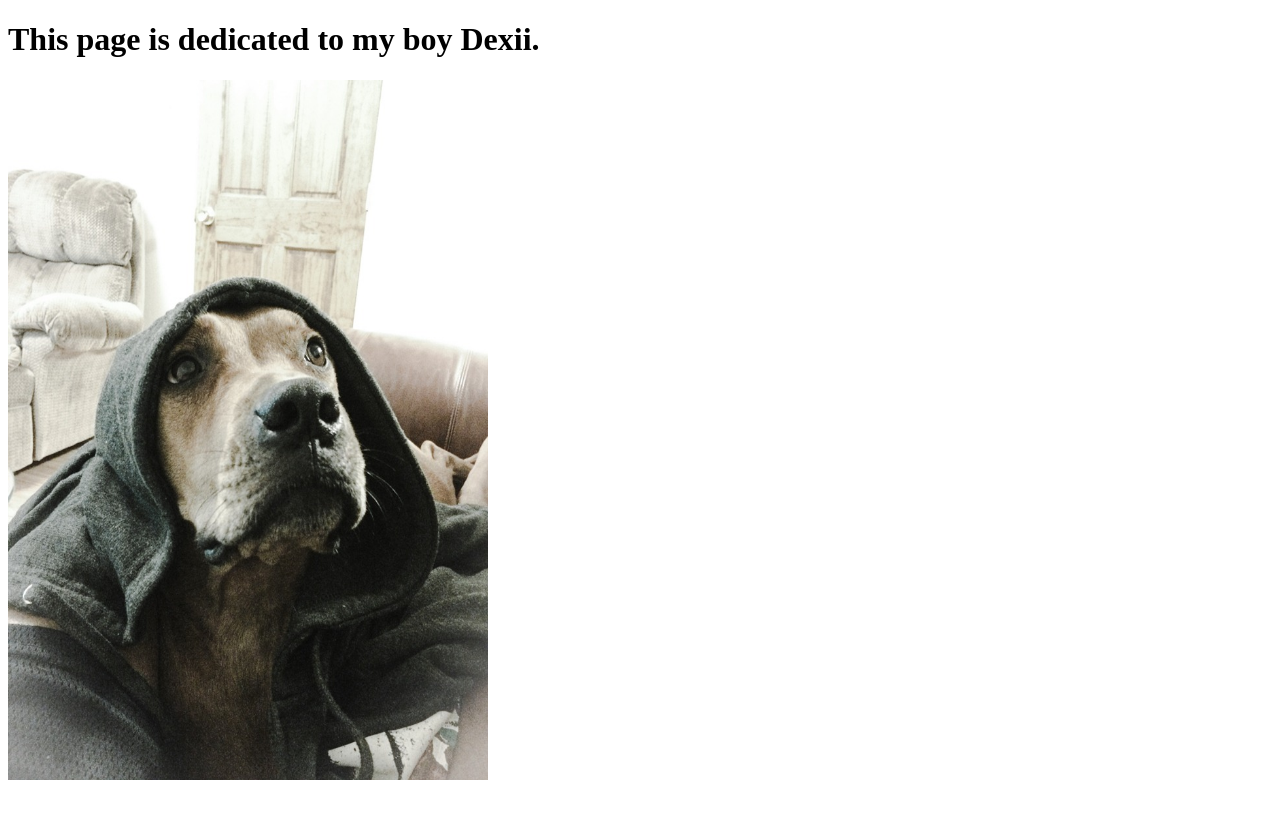
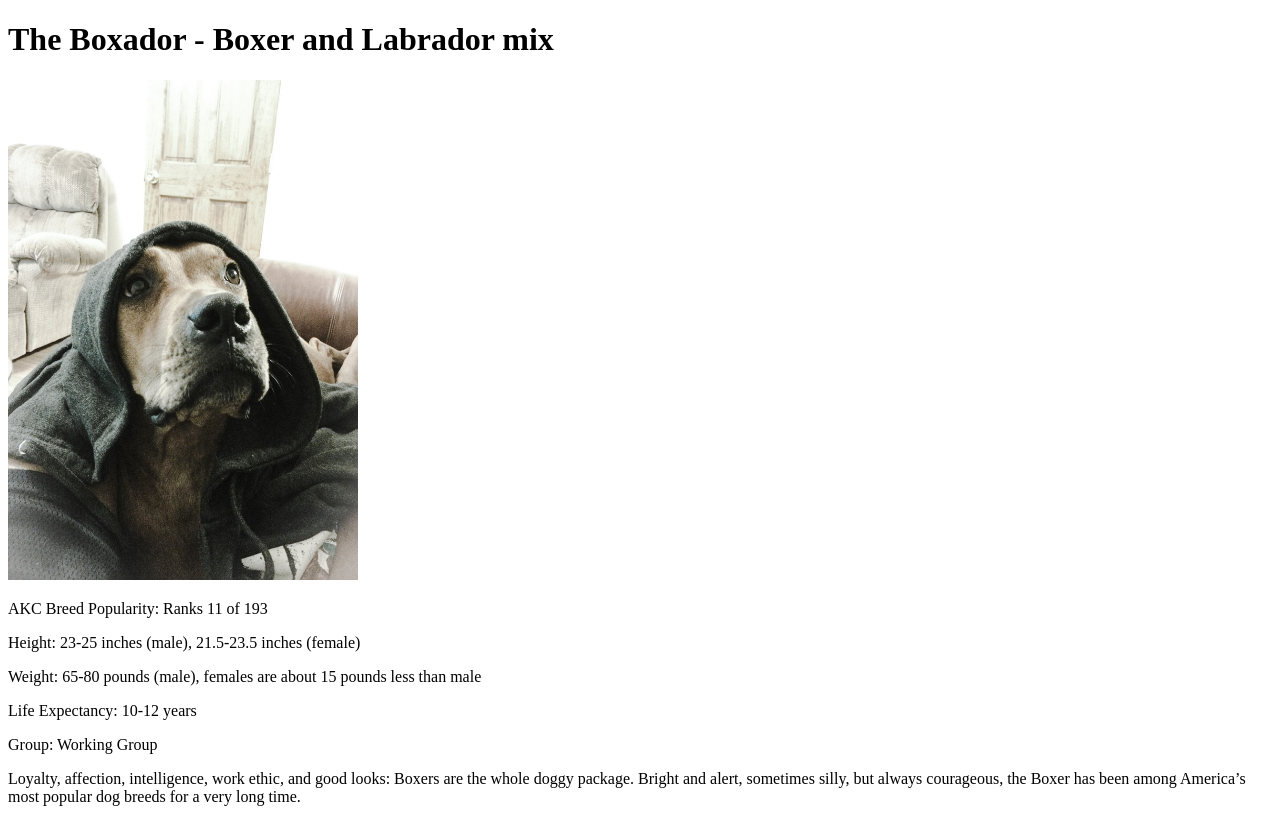
Before and after one commit to breadfan18/htmlPractice, a plain HTML site: page index.html in a window 1280 px wide. Before the commit the page ends 800 px from the top, so only its background shows below. Drawn offline with Linux system fonts and the light colour scheme.

Commit message:
added some p tags with some information

```diff
--- a/index.html
+++ b/index.html
@@ -1,13 +1,19 @@
 <!DOCTYPE html>
 <html lang="en">
 <head>
-    <title>My Favorite Dog</title>
+    <title>My Favorite Dog </title>
 </head>
 <body>
 <!--This is a comment-->
-    <h1> This page is dedicated to my boy Dexii.</h1>
-    <img src="dexRapperz.jpg" width="480px" height="700px">
+    <h1> The Boxador - Boxer and Labrador mix </h1>
+    <img src="dexRapperz.jpg" width="350px" height="500px">
+    <p>AKC Breed Popularity: Ranks 11 of 193</p>
+    <p>Height: 23-25 inches (male), 21.5-23.5 inches (female)</p>
+    <p>Weight: 65-80 pounds (male), females are about 15 pounds less than male</p>
+    <p>Life Expectancy: 10-12 years</p>
+    <p>Group: Working Group</p>
 
+    <p>Loyalty, affection, intelligence, work ethic, and good looks: Boxers are the whole doggy package. Bright and alert, sometimes silly, but always courageous, the Boxer has been among America’s most popular dog breeds for a very long time.</p>
 
 </body>
 </html>
--- a/notes.txt
+++ b/notes.txt
@@ -0,0 +1,3 @@
+If you want to put your page on the internet, then you need a web host.
+
+There are some free web hosting sites like wordpress.com
```
